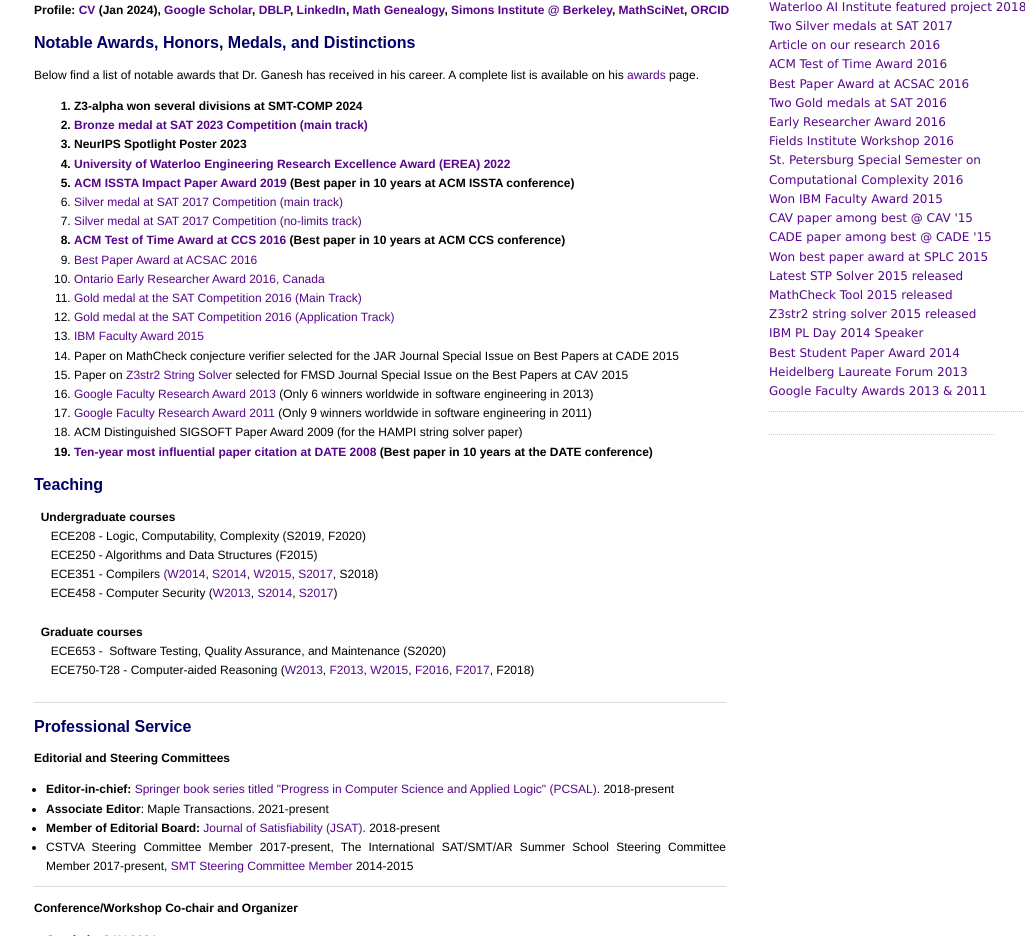
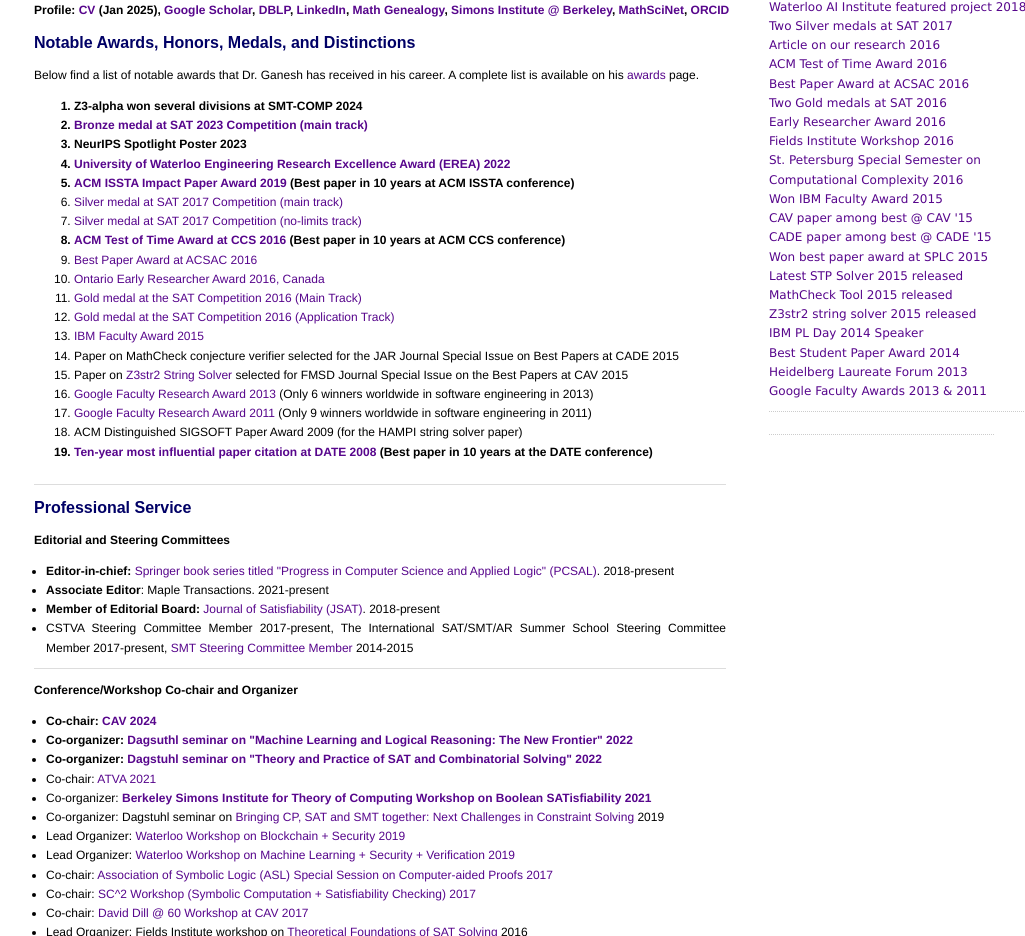
Before and after one commit to vganesh1/vganesh1.github.io, a plain HTML site: page index.html in a window 1280 px wide. Shown: the part 743-1679 px from the top of the page, without its empty margins (126-1151 px from the left). Drawn offline with Linux system fonts and the light colour scheme.

Commit message:
improved index page

```diff
--- a/index.html
+++ b/index.html
@@ -13,7 +13,7 @@
       <div id="header">
         <h1><small><small><small><small><img src="GeorgiaTech_RGB.png"
                     class="floatright" alt="GeorgiaTech"
-                    moz-do-not-send="true" height="111" width="322"></small></small></small></small></h1>
+                    moz-do-not-send="true" width="322" height="111"></small></small></small></small></h1>
         <h1><br>
         </h1>
         <h1>Vijay Ganesh<br>
@@ -154,6 +154,9 @@
 
 
 
+
+
+
           Bio/CV</a> | <a href="publications.html">Publications</a> | <a
           target="_blank" href="research.html">Research</a> | <a
           href="teaching.html">Teaching</a> | <a href="group.html">Research
@@ -287,8 +290,14 @@
 
 
 
+
+
+
           Group</a>|<a href="awards.html">Awards</a>|<a target="_blank"
           href="software.html">Software</a>|<a href="invitedtalks.html">Invited
+
+
+
 
 
 
@@ -422,6 +431,9 @@
       <div id="sidebar"> <img style="width: 167px; height: 166px;"
           alt="Vijay Ganesh" src="index_files/Vijay-Ganesh-at-MIT.jpg"><br>
         <p style="text-align: left; margin-left: 0px; width: 288px;">Professor,
+
+
+
 
 
 
@@ -446,6 +458,9 @@
           (2023-present)<br>
           Co-Director, <a
             href="https://uwaterloo.ca/artificial-intelligence-institute/">Waterloo
+
+
+
 
 
 
@@ -539,6 +554,9 @@ href="https://uwaterloo.ca/artificial-intelligence-institute/events/waterlooai-a
                 online seminar 2020-2021</a><br>
             </span><a
 href="https://www.cambridge.org/ca/academic/subjects/computer-science/algorithmics-complexity-computer-algebra-and-computational-g/beyond-worst-case-analysis-algorithms">Book
+
+
+
 
 
 
@@ -769,6 +787,9 @@ href="https://ml-logic-seminar.github.io/ml_logic_website/neurosymbolic.html"
               &nbsp;&nbsp;&nbsp; <a moz-do-not-send="true"
                 href="https://vijayganesh-security.github.io/attack-resistance/">Attack
 
+
+
+
                 Resistance of Security Defense Mechanisms</a><br>
               &nbsp;&nbsp;&nbsp; <a href="http://stp.github.io/"
                 target="_blank">STP bitvector and array solver</a>
@@ -777,7 +798,7 @@ href="https://ml-logic-seminar.github.io/ml_logic_website/neurosymbolic.html"
                 Profile:</span><span style="font-weight: bold;"><span
                   style="font-weight: bold;"><a
                     href="CV_files/vijayganesh_CV.pdf" target="_blank"
-                    moz-do-not-send="true"> CV</a> (Jan 2024),</span> <a
+                    moz-do-not-send="true"> CV</a> (Jan 2025),</span> <a
 href="http://scholar.google.com/citations?hl=en&amp;user=YP23eR0AAAAJ&amp;view_op=list_works&amp;pagesize=100"
                   target="_blank" moz-do-not-send="true">Google Scholar</a>,
                 <a href="https://dblp.org/pid/g/VijayGanesh.html"
@@ -931,12 +952,15 @@ href="https://www.genealogy.math.ndsu.nodak.edu/id.php?id=121250&amp;fChrono=1"
 
 
 
+
+
+
                 Awards, Honors, Medals, and Distinctions</h2>
             </span><span style="font-weight: bold;"> </span>Below find
             a list of notable awards that Dr. Ganesh has received in his
             career. A complete list is available on his <a
-              href="https://ece.uwaterloo.ca/%7Evganesh/awards.html"
-              target="_blank">awards</a> page.<br>
+              href="awards.html" target="_blank" moz-do-not-send="true">awards</a>
+            page.<br>
           </div>
           <ol>
             <li style="font-weight: bold;">Z3-alpha won several
@@ -1109,6 +1133,9 @@ href="https://uwaterloo.ca/electrical-computer-engineering/news/professor-vijay-
 
 
 
+
+
+
                 Paper Award at ACSAC 2016</a><br>
             </li>
             <li> <a
@@ -1264,10 +1291,16 @@ href="http://googleresearch.blogspot.ca/2013/08/google-research-awards-summer-20
 
 
 
+
+
+
                 Faculty Research Award 2013</a> (Only 6 winners
               worldwide in software engineering in 2013)</li>
             <li><a
 href="http://googleresearch.blogspot.ca/2011/12/our-second-round-of-google-research.html">Google
+
+
+
 
 
 
@@ -1411,199 +1444,10 @@ href="http://www.springer.com/engineering/circuits+%26+systems/book/978-1-4020-6
               the DATE conference)</li>
           </ol>
           <span style="font-weight: bold;"><span style="font-weight:
-              bold;"><span style="font-weight: bold;"><span
-                  style="font-weight: bold;"><span style="font-weight:
-                    bold;"><span style="font-weight: bold;"><span
-                        style="font-weight: bold;"><span
-                          style="font-weight: bold;"><span
-                            style="font-weight: bold;"><span
-                              style="font-weight: bold;">
-                              <h2 style="text-align: justify; color:
-                                rgb(0, 0, 102);">Teaching </h2>
-                              <div style="text-align: justify;"> </div>
-                            </span></span></span></span></span></span></span></span><span
+              bold;"><span style="font-weight: normal;"> </span><span
                 style="font-weight: bold;"><span style="font-weight:
                   bold;"><span style="font-weight: bold;"><span
                       style="font-weight: bold;"><span
-                        style="font-weight: bold;"><span
-                          style="font-weight: bold;"><span
-                            style="font-weight: bold;"><span
-                              style="font-weight: bold;">&nbsp;
-                              Undergraduate courses</span></span></span></span></span></span></span></span></span></span><br>
-          &nbsp;&nbsp;&nbsp;&nbsp; ECE208 - Logic, Computability,
-          Complexity (S2019, F2020) &nbsp;&nbsp; <br>
-          &nbsp;&nbsp;&nbsp;&nbsp; ECE250 - Algorithms and Data
-          Structures (F2015)<br>
-          &nbsp;&nbsp;&nbsp;&nbsp; ECE351 - Compilers <a
-            href="https://ece.uwaterloo.ca/%7Evganesh/TEACHING/W2014/index.html"
-            target="_blank">(W2014</a>, <a
-href="https://ece.uwaterloo.ca/%7Evganesh/TEACHING/S2014/ECE351/index.html"
-            target="_blank">S2014</a>, <a
-href="https://ece.uwaterloo.ca/%7Evganesh/TEACHING/W2015/ECE351/index.html"
-            target="_blank">W2015</a>, <a
-href="https://ece.uwaterloo.ca/%7Evganesh/TEACHING/S2017/ECE351/index.html"
-            target="_blank">S2017</a>, S2018)<br>
-          &nbsp;&nbsp;&nbsp;&nbsp; ECE458 - Computer Security (<a
-href="https://ece.uwaterloo.ca/%7Evganesh/TEACHING/W2013/ECE458/index.html"
-            target="_blank">W2013</a>, <a
-href="https://ece.uwaterloo.ca/%7Evganesh/TEACHING/S2014/ECE458/index.html"
-            target="_blank">S2014</a>, <a
-href="https://ece.uwaterloo.ca/%7Evganesh/TEACHING/S2017/ECE458/index.html"
-            target="_blank">S2017</a>)<br>
-          <br>
-          <span style="font-weight: bold;"><span style="font-weight:
-              bold;"><span style="font-weight: bold;"> &nbsp; Graduate
-                courses</span></span></span><span style="font-weight:
-            bold;"><span style="font-weight: bold;"></span></span><span
-            style="font-weight: bold;"><span style="font-weight: bold;"><span
-                style="font-weight: normal;"><span style="font-weight:
-                  bold;"><span style="font-weight: bold;"><span
-                      style="font-weight: bold;"><span
-                        style="font-weight: bold;">&nbsp;&nbsp; <br>
-                      </span></span></span></span>&nbsp;&nbsp;&nbsp;&nbsp;
-
-
-
-
-
-
-
-
-
-
-
-
-
-
-
-
-
-
-
-
-
-
-
-
-
-
-
-
-
-
-
-
-
-
-
-
-
-
-
-
-
-
-
-
-
-
-
-
-
-
-
-
-
-
-
-
-
-
-
-
-
-
-
-
-
-
-
-
-
-
-
-
-
-
-
-
-
-
-
-
-
-
-
-
-
-
-
-
-
-
-
-
-
-
-
-
-
-
-
-
-
-
-
-
-
-
-
-
-
-
-
-              </span></span></span><span style="font-weight: bold;"><span
-              style="font-weight: bold;"><span style="font-weight:
-                normal;"><span style="font-weight: bold;"><span
-                    style="font-weight: bold;"><span style="font-weight:
-                      normal;">ECE653 -&nbsp; Software Testing, Quality
-                      Assurance, and Maintenance (S2020)</span></span></span></span></span></span><br>
-          <span style="font-weight: bold;"><span style="font-weight:
-              bold;"><span style="font-weight: normal;"><span
-                  style="font-weight: bold;"><span style="font-weight:
-                    bold;"><span style="font-weight: normal;">
-                      <meta http-equiv="content-type"
-                        content="text/html; charset=windows-1252">
-                    </span></span></span>&nbsp;&nbsp;&nbsp;&nbsp;
-                ECE750-T28 - Computer-aided Reasoning (</span><a
-                style="font-weight: normal;"
-href="https://ece.uwaterloo.ca/%7Evganesh/TEACHING/W2013/SATSMT/index.html"
-                target="_blank">W2013</a><span style="font-weight:
-                normal;">, </span><a style="font-weight: normal;"
-href="https://ece.uwaterloo.ca/%7Evganesh/TEACHING/F2013/SATSMT/index.html"
-                target="_blank">F2013</a><span style="font-weight:
-                normal;">, </span><a style="font-weight: normal;"
-href="https://ece.uwaterloo.ca/%7Evganesh/TEACHING/W2015/ECE750-T28/index.html"
-                target="_blank">W2015</a><span style="font-weight:
-                normal;">, </span><a style="font-weight: normal;"
-href="https://ece.uwaterloo.ca/%7Evganesh/TEACHING/F2016/ECE750-T28/index.html"
-                target="_blank">F2016</a><span style="font-weight:
-                normal;">, <a
-href="https://ece.uwaterloo.ca/%7Evganesh/TEACHING/F2017/ECE750-T28/index.html"
-                  target="_blank">F2017</a>, F2018)<br>
-              </span><span style="font-weight: bold;"><span
-                  style="font-weight: bold;"><span style="font-weight:
-                    bold;"><span style="font-weight: bold;"><span
                         style="font-weight: bold;"><span
                           style="font-weight: bold;"><span
                             style="font-weight: bold;"><span
@@ -1617,6 +1461,9 @@ href="https://ece.uwaterloo.ca/%7Evganesh/TEACHING/F2017/ECE750-T28/index.html"
                                       style="font-weight: bold;">
                                       <h2 style="text-align: justify;
                                         color: rgb(0, 0, 102);">Professional
+
+
+
 
 
 
@@ -1908,6 +1755,9 @@ href="https://ece.uwaterloo.ca/%7Evganesh/TEACHING/F2017/ECE750-T28/index.html"
 
 
 
+
+
+
                           of Satisfiability (JSAT)</a>. 2018-present</li>
                       <li style="font-weight: normal;">CSTVA Steering
                         Committee Member 2017-present, The International
@@ -2051,6 +1901,9 @@ href="https://ece.uwaterloo.ca/%7Evganesh/TEACHING/F2017/ECE750-T28/index.html"
 
 
 
+
+
+
                               Co-chair and Organizer</span></span></span></span></span><br>
                     <ul>
                       <li>Co-chair: <a href="https://i-cav.org/2024/"
@@ -2088,6 +1941,9 @@ href="https://ece.uwaterloo.ca/%7Evganesh/TEACHING/F2017/ECE750-T28/index.html"
 
 
 
+
+
+
                           seminar on "Machine Learning and Logical
                           Reasoning: The New Frontier" 2022</a></li>
                       <li style="font-weight: normal;"><span
@@ -2126,8 +1982,14 @@ href="https://ece.uwaterloo.ca/%7Evganesh/TEACHING/F2017/ECE750-T28/index.html"
 
 
 
+
+
+
                                   <a moz-do-not-send="true"
                                     href="https://www.dagstuhl.de/en/program/calendar/semhp/?semnr=22411">Dagstuhl
+
+
+
 
 
 
@@ -2161,6 +2023,9 @@ href="https://ece.uwaterloo.ca/%7Evganesh/TEACHING/F2017/ECE750-T28/index.html"
                                     SAT and Combinatorial Solving" 2022</a></span></span></span></span></span></li>
                       <li style="font-weight: normal;">Co-chair: <a
                           href="https://formal-analysis.com/atva/2021/">ATVA
+
+
+
 
 
 
@@ -2245,6 +2110,9 @@ href="https://simons.berkeley.edu/programs/sat2021">Berkeley Simons
                           href="https://ece.uwaterloo.ca/MLSecurity/"> </a><a
 href="https://smart-contract-analysis.github.io/blockchain-workshop-2019/"
                           target="_blank" moz-do-not-send="true">Waterloo
+
+
+
 
 
 
@@ -2458,12 +2326,18 @@ href="https://smart-contract-analysis.github.io/blockchain-workshop-2019/"
 
 
 
+
+
+
                           School on SAT/SMT Solvers 2011</a><span
                           style="font-weight: normal;"> at <a
                             href="http://www.mit.edu/" target="_blank">MIT</a>
                           from June 12-17, 2011. (Reviews by </span><a
                           style="font-weight: normal;"
                           href="http://seanhn.wordpress.com/category/satsmt-summer-school-2011/">Sean
+
+
+
 
 
 
@@ -2740,6 +2614,9 @@ href="http://www.cs.tau.ac.il/%7Emsagiv/courses/ATP/summer_school_combining_deci
 
 
 
+
+
+
                                           6-12, 2004<br>
                                         </span></span></span></span></span></span></span></span></span></li>
                     </ul>
@@ -2786,6 +2663,9 @@ href="http://www.cs.tau.ac.il/%7Emsagiv/courses/ATP/summer_school_combining_deci
 
 
 
+
+
+
             2022</a>, <a moz-do-not-send="true"
             href="https://atva-conference.org/2022/">ATVA 2022</a>, <a
             moz-do-not-send="true"
@@ -2863,10 +2743,16 @@ href="http://www.cs.tau.ac.il/%7Emsagiv/courses/ATP/summer_school_combining_deci
 
 
 
+
+
+
             2021</a>,&nbsp; <a
             href="https://sites.google.com/unibs.it/socs2021/home">SOCS
             2021</a>, <a
             href="https://aaai.org/Conferences/AAAI-21/ws21workshops/">AAAI-XAI
+
+
+
 
 
 
@@ -2942,6 +2828,9 @@ href="http://www.cs.tau.ac.il/%7Emsagiv/courses/ATP/summer_school_combining_deci
             href="https://easychair.org/cfp/ICTAI2019">ICTAI 2019</a>, <a
             href="https://idrbt.ac.in/ICISS-2019/committees.html">ICISS
             2019</a>, <a href="http://cp2018.a4cp.org/" target="_blank">CP
+
+
+
 
 
 
@@ -3151,8 +3040,14 @@ href="http://www.cs.tau.ac.il/%7Emsagiv/courses/ATP/summer_school_combining_deci
 
 
 
+
+
+
             of Symbolic Logic (ASL) Special Session 2017</a>, <a
             href="http://icse2017.gatech.edu/?q=home" target="_blank">ICSE
+
+
+
 
 
 
@@ -3304,6 +3199,9 @@ href="http://www.cs.tau.ac.il/%7Emsagiv/courses/ATP/summer_school_combining_deci
             href="http://conf.researchr.org/home/POPL-2016"
             target="_blank">POPL (ERC) 2016</a>, ICDCIT 2016, <a
             href="http://www.spsm-workshop.org/2015/" target="_blank">SPSM
+
+
+
 
 
 
@@ -3590,7 +3488,13 @@ href="http://www.cs.tau.ac.il/%7Emsagiv/courses/ATP/summer_school_combining_deci
 
 
 
+
+
+
                                                           normal;">School
+
+
+
 
 
 
@@ -3659,6 +3563,9 @@ charset=windows-1252">
 
 
 
+
+
+
                                                           Ferst Dr NW,
                                                           Atlanta, GA
                                                           30332, United
@@ -3667,6 +3574,9 @@ charset=windows-1252">
                                                           +1-404-385-6362<br>
                                                           </span></span><span
                                                           style="font-weight:
+
+
+
 
 
 
```
